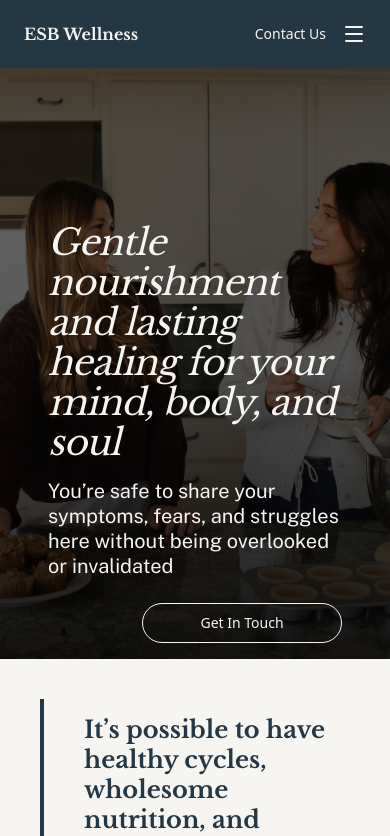
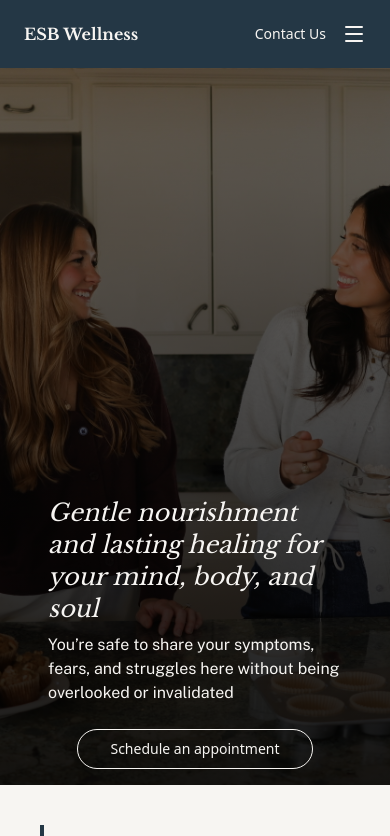
Before and after one commit to emma-saia-bush/esbwellness, a Next.js app: page / in a window 390 px wide. Shown: the top 836 px of the page. Built offline with nearby package versions, Linux system fonts and the light colour scheme.

Commit message:
Mobile size adjustments

```diff
--- a/components/layout/helpers/pricing.tsx
+++ b/components/layout/helpers/pricing.tsx
@@ -15,7 +15,7 @@ export function Pricing() {
               <Text variant="title" font="serif" weight="bold">
                 Services & Pricing
               </Text>
-              <Text variant="largebody" className="text-center px-16">
+              <Text variant="largebody" className="text-center md:px-16">
                 We offer one-on-one coaching sessions with our clients that
                 allow us to hear their stories and identify their key needs so
                 we can hand-craft a protocol that fits into their lives
@@ -27,7 +27,7 @@ export function Pricing() {
                 <Text font="serif" className="text-center text-8xl">
                   {consultation_price}
                 </Text>
-                <Text className="text-center px-12" font="serif">
+                <Text className="text-center md:px-12" font="serif">
                   Your first session is a 50-minute consultation where we review
                   your health history, goals, and current concerns.
                 </Text>
@@ -39,7 +39,7 @@ export function Pricing() {
                 <Text font="serif" className="text-center text-8xl">
                   {regular_price}
                 </Text>
-                <Text className="text-center px-12" font="serif">
+                <Text className="text-center md:px-12" font="serif">
                   Ongoing one-hour sessions focused on continued support,
                   progress, and personalized adjustments to your plan.
                 </Text>
--- a/components/layout/home/hero.tsx
+++ b/components/layout/home/hero.tsx
@@ -6,34 +6,38 @@ import { useRouter } from "next/navigation";
 export function Hero() {
   const router = useRouter();
   return (
-    <div className="relative px-12 flex min-h-[70vh]">
+    <div className="relative px-12 flex min-h-[85vh] md:min-h-[70vh]">
       <div
         className="absolute inset-0 bg-cover bg-center"
         style={{
           backgroundImage: "url('/hero-background.jpg')",
         }}
       />
-      <div className="absolute inset-0 bg-gradient-to-t from-black/90 via-black/65 to-black/60" />
+      <div className="absolute inset-0 bg-gradient-to-t from-black/90 via-black/70 to-black/50" />
 
       <div className="relative flex flex-col w-full justify-end items-center gap-6 md:gap-10 pb-4">
         <div className="flex flex-col md:flex-row">
-          <div className="flex flex-col gap-4 flex-2">
+          <div className="flex flex-col gap-2 md:gap-4 flex-2">
             <Text
-              variant="title"
               font="serif"
               fontStyle="italic"
               colorStyle="light"
+              className="text-2xl md:text-4xl"
             >
               Gentle nourishment and lasting healing for your mind, body, and
               soul
             </Text>
-            <Text variant="subtitle" colorStyle="light">
+            <Text
+              variant="subtitle"
+              colorStyle="light"
+              className="text-md md:text-xl"
+            >
               You’re safe to share your symptoms, fears, and struggles here
               without being overlooked or invalidated
             </Text>
           </div>
 
-          <div className="flex flex-1 mt-6 md:mt-0 justify-end md:items-end">
+          <div className="flex flex-1 mt-6 md:mt-0 justify-center md:justify-end md:items-end">
             <Button
               variant="outlinelight"
               size="lg"
@@ -42,7 +46,7 @@ export function Hero() {
                 router.push("/contact");
               }}
             >
-              Get In Touch
+              Schedule an appointment
             </Button>
           </div>
         </div>
```
